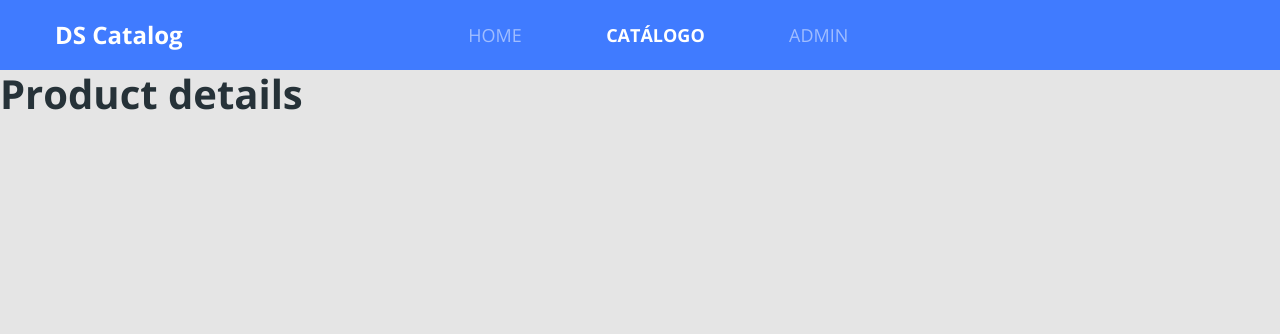
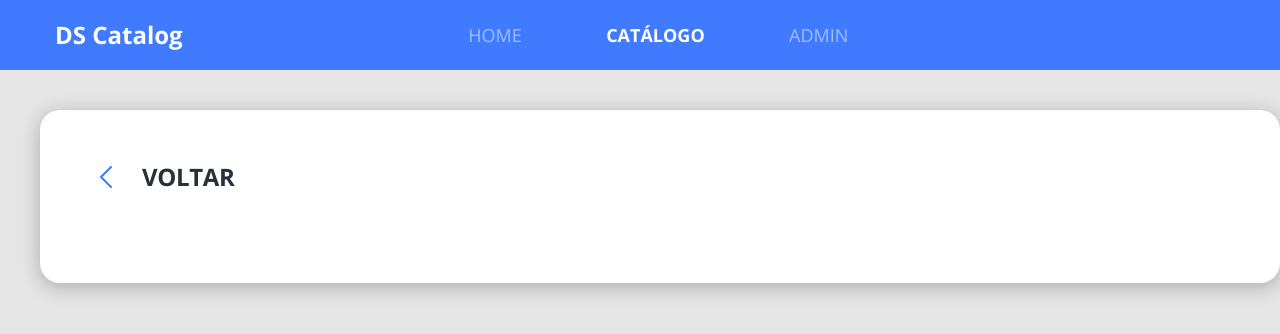
Before and after one commit to nevesade/dscatalog-bootcamp-React, a React (Create React App) app in the folder front-web/: page /products/1 in a window 1280 px wide. Shown: the top 334 px of the page. Built offline with nearby package versions, Linux system fonts and the light colour scheme.

Commit message:
Started layout product details

```diff
--- a/front-web/src/core/assets/styles/components/ButtonIcon/styles.scss
+++ b/front-web/src/core/assets/styles/components/ButtonIcon/styles.scss
@@ -13,4 +13,5 @@
     display: flex;
     align-items: center;
     justify-content: center;
+    color:#fff;
 }
--- a/front-web/src/pages/Catalog/components/ProductDetails/index.tsx
+++ b/front-web/src/pages/Catalog/components/ProductDetails/index.tsx
@@ -1,7 +1,7 @@
-import { type } from 'os';
 import React from 'react';
-import { useParams } from 'react-router-dom';
+import { Link, useParams } from 'react-router-dom';
 import './styles.scss';
+import { ReactComponent as ArrowIcon } from '../../../../core/assets/images/arrow.svg';
 
 type ParamsType = {
     productId: string;
@@ -15,9 +15,16 @@
 
     return (
         <div className="product-details-container">
-            <h1>
-                Product details
-            </h1>
+            <div className="card-base border-radius-20 product-details">
+                <h1>
+                  <Link to='/products' className="product-details-goback">
+                    <ArrowIcon className="icon-bocak"/>
+                        <h1 className="text-goback">
+                            voltar
+                        </h1>
+                  </Link>
+                </h1>
+            </div>
         </div>
     );
 };
--- a/front-web/src/pages/Catalog/components/ProductDetails/styles.scss
+++ b/front-web/src/pages/Catalog/components/ProductDetails/styles.scss
@@ -0,0 +1,37 @@
+.product-details-container {
+  margin-top: 40px;
+  padding-left: 40px;
+  padding-bottom: 40px;
+}
+
+.product-details {
+  padding: 50px 60px 90px 60px;
+  /*
+    padding-top: 50px;
+    padding-right: 60px;
+    padding-bottom: 90px ;
+    padding-left: 60px;
+    */
+}
+
+.icon-bocak {
+  color: #407bff;
+  transform: rotate(-180deg);
+  margin-right: 30px;
+}
+
+.product-details-goback {
+  display: flex;
+  align-items: center;
+}
+
+.text-goback {
+  font-size: 24px;
+  line-height: 33px;
+  /* identical to box height */
+
+  letter-spacing: -0.015em;
+
+  color: #263238;
+  text-transform: uppercase;
+}
```
Also changed, not shown: front-web/src/core/assets/images/arrow.svg.
